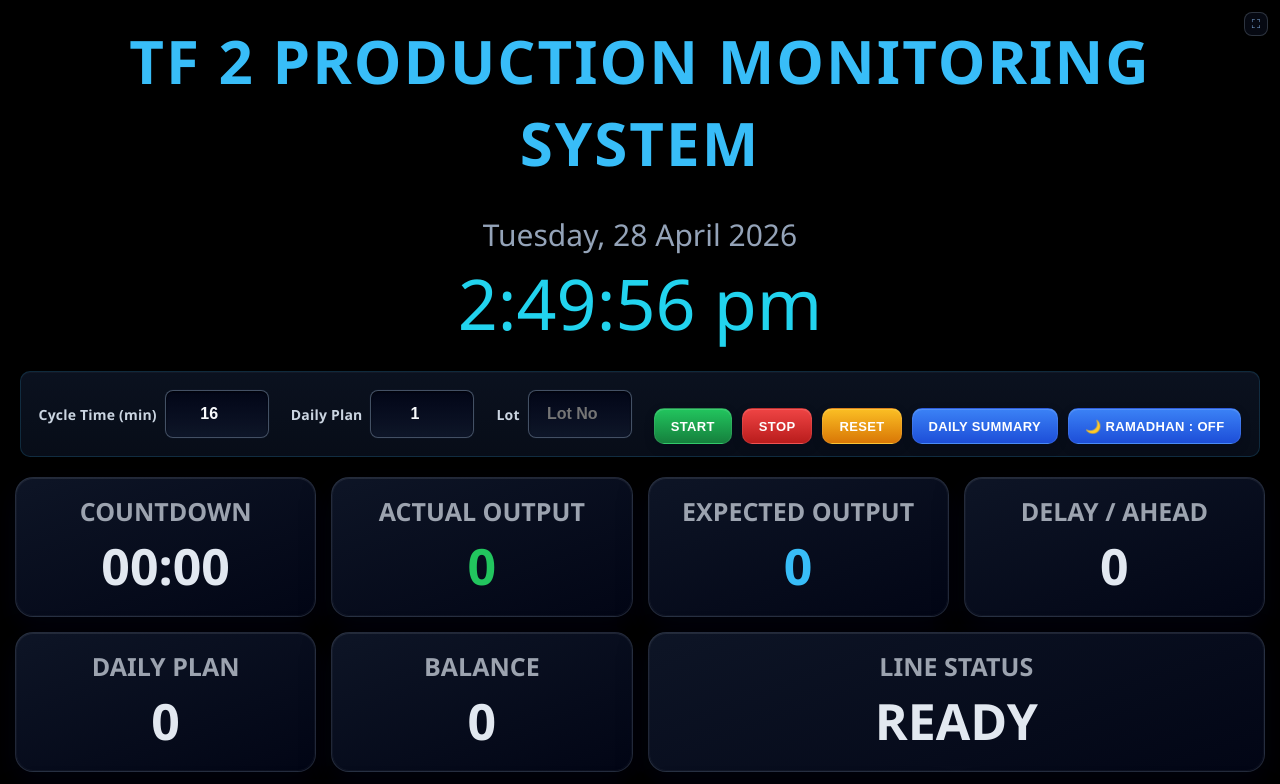
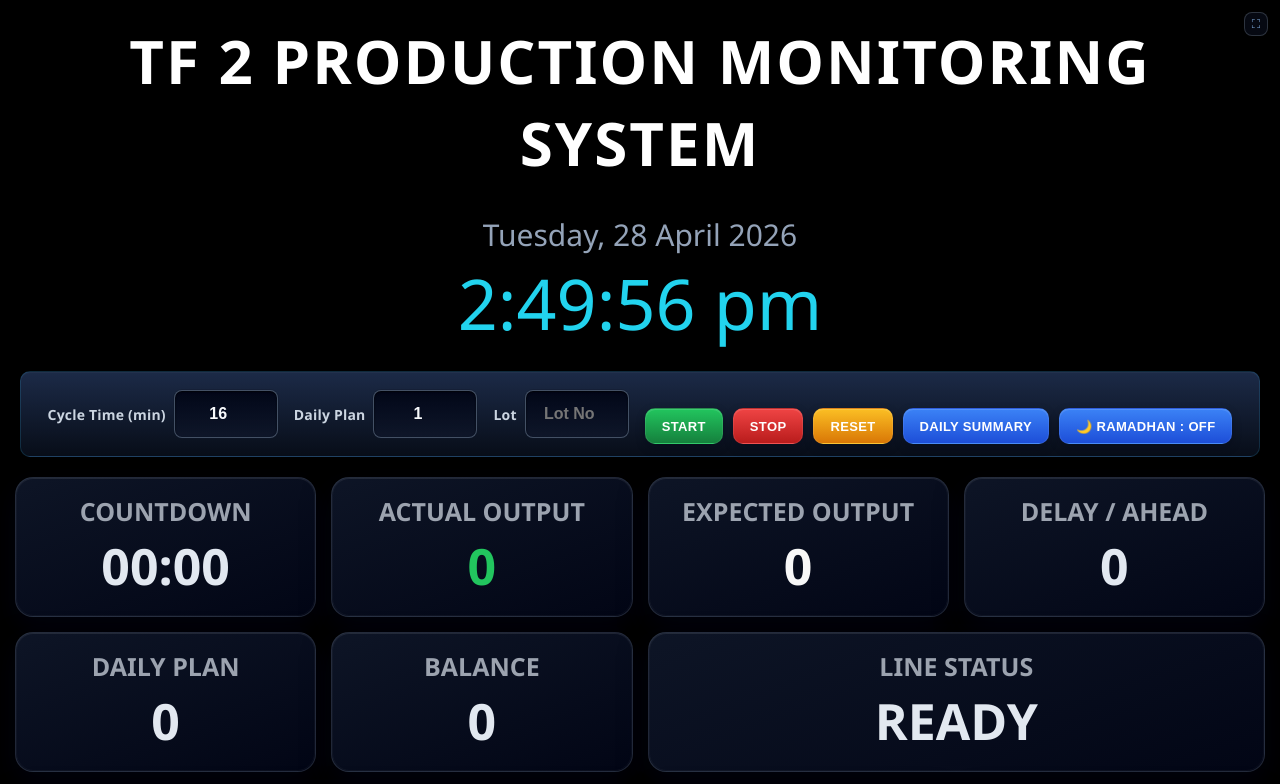
Before and after one commit to muhdsyhmi35-max/Smart-Production-main, a plain HTML site: page Smart-Production-main/index.html in a window 1280 px wide. Shown: the top 784 px of the page. Drawn offline with Linux system fonts and the light colour scheme; no server answers.

Commit message:
Update color scheme and layout adjustments in style.css
- Changed the primary blue color from #38bdf8 to #f7f7f7 for a softer appearance.
- Updated body text color to #ffffff for improved contrast and readability.
- Reduced gap between flex items from 14px to 8px for a more compact layout.
- Modified background gradient for a more cohesive visual design.

```diff
--- a/Smart-Production-main/style.css
+++ b/Smart-Production-main/style.css
@@ -9,7 +9,7 @@
   --glass:rgba(255,255,255,0.05);
   --border:rgba(255,255,255,0.08);
   --text:#e2e8f0;
-  --blue:#38bdf8;
+  --blue:#f7f7f7;
   --green:#22c55e;
   --red:#ef4444;
   --orange:#f97316;
@@ -29,7 +29,7 @@ body{
   font-weight:900;
   text-align:center;
   padding:20px;
-  color:var(--blue);
+  color:#ffffff;
   letter-spacing:2px;
   text-shadow:none;
 }
@@ -61,10 +61,10 @@ body{
   display:flex;
   justify-content:center;
   align-items:end;
-  gap:14px;
+  gap:8px;
   flex-wrap:wrap;
   padding:12px 16px;
-  background:linear-gradient(180deg, rgba(11,18,32,0.96), rgba(8,14,26,0.92));
+  background:linear-gradient(180deg, rgba(29, 44, 74, 0.96), rgba(8,14,26,0.92));
   backdrop-filter:blur(10px);
   border:1px solid rgba(56,189,248,0.16);
   border-radius:10px;
```
